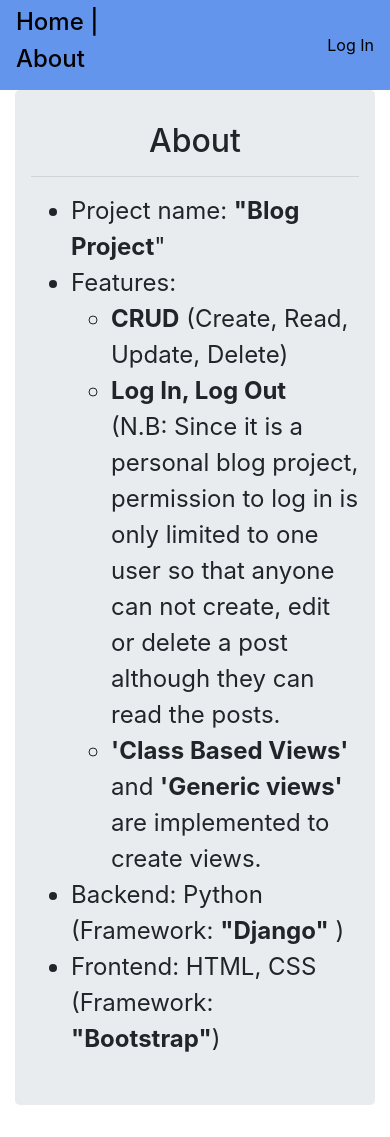
After one commit to Suprove-99/my_blog, a Django app: page /about/ in a window 390 px wide. The commit adds this page. Run offline with Django 3.2, Linux system fonts and the light colour scheme; some libraries are stand-ins or nearby versions.

Commit message:
'about.html', responsive <meta> tag

```diff
--- a/blog/urls.py
+++ b/blog/urls.py
@@ -1,5 +1,5 @@
 from django.urls import path
-from .views import HomepageView, PostDetailsView, CreatePostView, PostUpdateView, DeletePostView
+from .views import HomepageView, PostDetailsView, CreatePostView, PostUpdateView, DeletePostView, AboutView
 
 urlpatterns = [
     path('', HomepageView.as_view(), name='home'),
@@ -7,4 +7,5 @@ urlpatterns = [
     path('create/', CreatePostView.as_view(), name='create_post'),
     path('update/<int:pk>/', PostUpdateView.as_view(), name='update_post'),
     path('delete/<int:pk>/', DeletePostView.as_view(), name='delete_post'),
+    path('about/', AboutView.as_view(), name='about'),
 ]
--- a/blog/views.py
+++ b/blog/views.py
@@ -1,6 +1,6 @@
 from django.shortcuts import render
 from django.urls import reverse_lazy
-from django.views.generic import ListView, DetailView, CreateView, UpdateView, DeleteView
+from django.views.generic import ListView, DetailView, CreateView, UpdateView, DeleteView, TemplateView
 from .models import Posts
 
 from django.contrib.auth.mixins import LoginRequiredMixin
@@ -32,3 +32,6 @@ class DeletePostView(LoginRequiredMixin, DeleteView):
     model = Posts
     template_name = 'delete.html'
     success_url = reverse_lazy('home')
+
+class AboutView(TemplateView):
+    template_name = 'about.html'
--- /dev/null
+++ b/templates/about.html
@@ -0,0 +1,34 @@
+<!DOCTYPE html>
+<html lang="en">
+<head>
+    <meta charset="UTF-8">
+    <title>Title</title>
+    {% extends 'base.html' %}
+</head>
+<body>
+{% block content %}
+    <div class="jumbotron">
+        <h2 style="text-align: center">About</h2>
+        <hr>
+        <ul style="font-size: x-large">
+            <li>Project name: <b>"Blog Project</b>"</li>
+            <li>
+                Features:
+                <ul>
+                    <li><b>CRUD</b> (Create, Read, Update, Delete)</li>
+                    <li><b>Log In, Log Out</b><br>
+                        (N.B: Since it is a personal blog project, permission to log in is only limited
+                        to one user so that anyone can not create, edit or delete a post although they can read the
+                        posts.
+                    </li>
+                    <li><b>'Class Based Views'</b> and <b>'Generic views'</b> are implemented to create views.</li>
+                </ul>
+            </li>
+            <li>Backend: Python (Framework: <b>"Django"</b> )</li>
+            <li>Frontend: HTML, CSS (Framework: <b>"Bootstrap"</b>)</li>
+
+        </ul>
+    </div>
+{% endblock content %}
+</body>
+</html>
--- a/templates/base.html
+++ b/templates/base.html
@@ -3,6 +3,9 @@
 <html lang="en">
 <head>
     <meta charset="UTF-8">
+    <!-- Responsive-->
+    <meta name="viewport" content="width=device-width, initial-scale=1.0">
+
     <title>Title</title>
 
     <!-- link to static css files -->
@@ -20,18 +23,21 @@
     <!-- Latest compiled JavaScript -->
     <script src="https://maxcdn.bootstrapcdn.com/bootstrap/4.5.2/js/bootstrap.min.js"></script>
 
+
 </head>
 <body>
 <nav class="navbar navbar-expand-lg">
-    <ul class="navbar-nav">
-        <li class="nav-item mr-auto"><a href="{% url 'home' %}" style="color: black;"><h4>Home</h4></a></li>
+    <ul class="navbar-nav ">
+        <li class="nav-item active pr-2"><a href="{% url 'home' %}" style="color: black; "><h4>Home |</h4></a></li>
+        <li class="nav-item "><a href="{% url 'about' %}" style="color: black;"><h4>About</h4></a></li>
     </ul>
     <ul class="navbar-nav ml-auto">
+
         <li class="nav-item">
             {% if user.is_authenticated %}
-            <a style="color: black" href="{% url 'logout' %}">LogOut</a>
+                <a style="color: black" href="{% url 'logout' %}">Log Out</a>
             {% else %}
-            <a style="color: black" href="{% url 'login' %}">LogIn</a>
+                <a style="color: black" href="{% url 'login' %}">Log In</a>
             {% endif %}
         </li>
     </ul>
--- a/templates/home.html
+++ b/templates/home.html
@@ -10,7 +10,8 @@
     <header>
         <div class="jumbotron">
             <h1>Suprove Chandra Sarkar
-                <h5>BSc. in CSE (2018-present), CUET.</h5>
+                <h5>BSc. in CSE, CUET.</h5>
+                <p>(2018-present)</p>
             </h1>
             <div style="text-align: right; margin-top: 1rem">
                 <a href="{% url 'create_post' %}">
--- a/templates/registration/login.html
+++ b/templates/registration/login.html
@@ -8,12 +8,14 @@
 <body>
 {% block title %}Log In{% endblock title %}
 {% block content %}
+    <div class="jumbotron">
         <h2>Log In</h2>
         <form method="post">
             {% csrf_token %}
             {{ form.as_p }}
             <button type="submit">Log In</button>
         </form>
+    </div>
 {% endblock content %}
 
 </body>
```
Also changed, not shown: db.sqlite3. Lines whose indentation alone changed are shown as unchanged.
